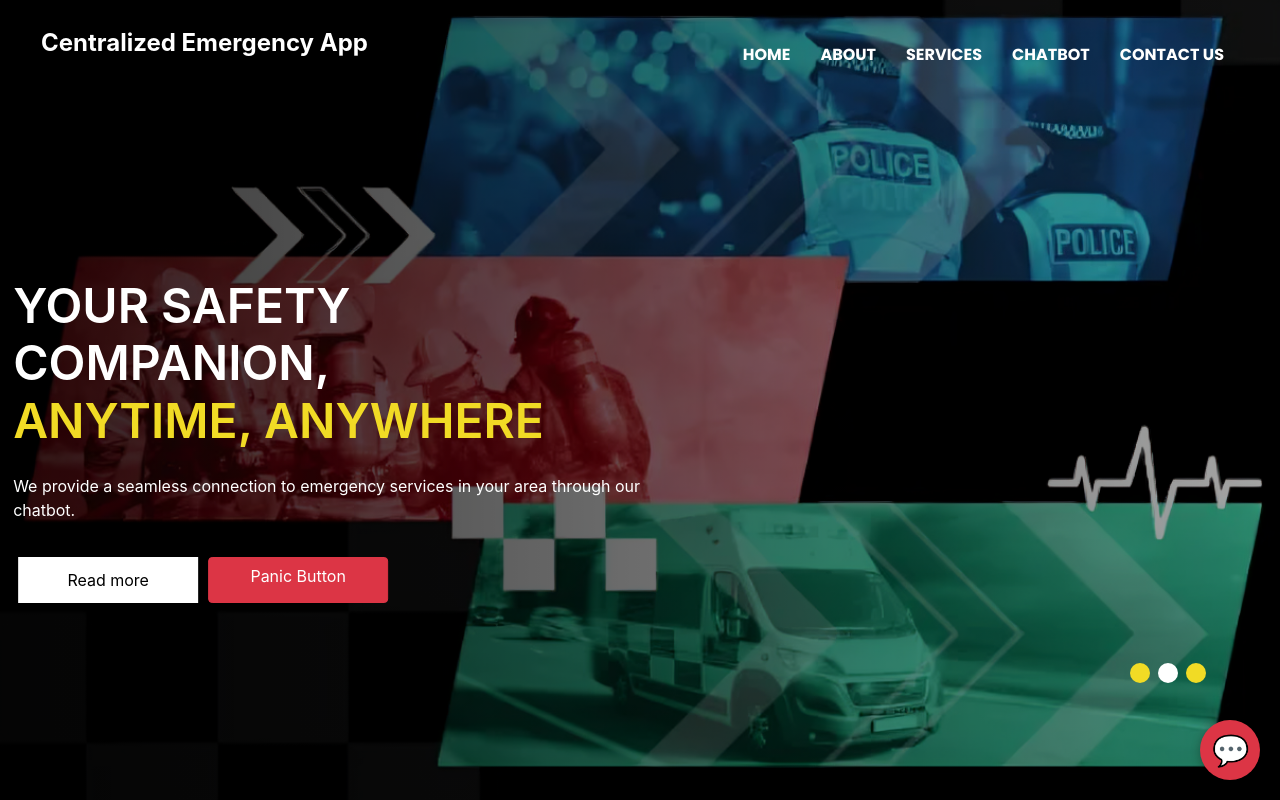
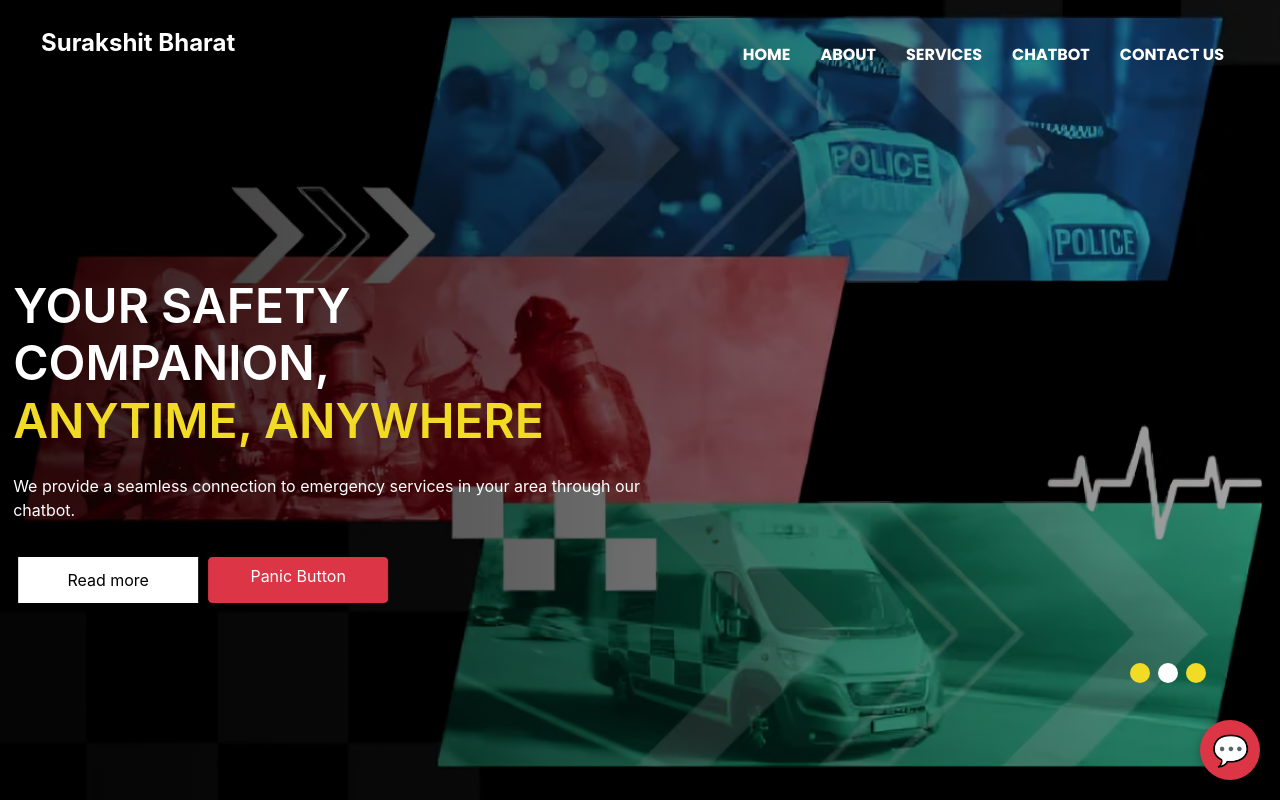
Before and after one commit to Mangesh2704/EmergencyApp, a website with bundled scripts: page index.html in a window 1280 px wide. Shown: the top 800 px of the page. Built offline with nearby package versions, Linux system fonts and the light colour scheme; a script that the page names is missing.

Commit message:
Update index.html

```diff
--- a/index.html
+++ b/index.html
@@ -13,7 +13,7 @@
   <meta name="author" content="" />
   <link rel="shortcut icon" href="images/favicon.png" type="image/x-icon">
 
-  <title>Centralized Emergency App</title>
+  <title>Surakshit Bharat</title>
 
   <!-- bootstrap core css -->
   <link rel="stylesheet" type="text/css" href="css/bootstrap.css" />
@@ -68,7 +68,7 @@
           <nav class="navbar navbar-expand-lg custom_nav-container">
             <a class="navbar-brand" href="index.html">
               <span>
-                Centralized Emergency App
+                Surakshit Bharat
               </span>
             </a>
             <button class="navbar-toggler" type="button" data-toggle="collapse" data-target="#navbarSupportedContent"
@@ -638,7 +638,7 @@
           <div class="info_logo">
             <a class="navbar-brand" href="index.html">
               <span>
-                Centralized Emergency App
+                Surakshit Bharat
               </span>
             </a>
             <p>
@@ -1003,7 +1003,7 @@
   <!-- footer section -->
   <footer class="container-fluid footer_section">
     <p>
-      &copy; <span id="currentYear"></span> All Rights Reserved. Centralized Emergency App
+      &copy; <span id="currentYear"></span> All Rights Reserved. Surakshit Bharat
       <!-- <a href="https://html.design/">Free Html Templates</a> Distribution by
       <a href="https://themewagon.com">ThemeWagon</a> -->
     </p>
```
